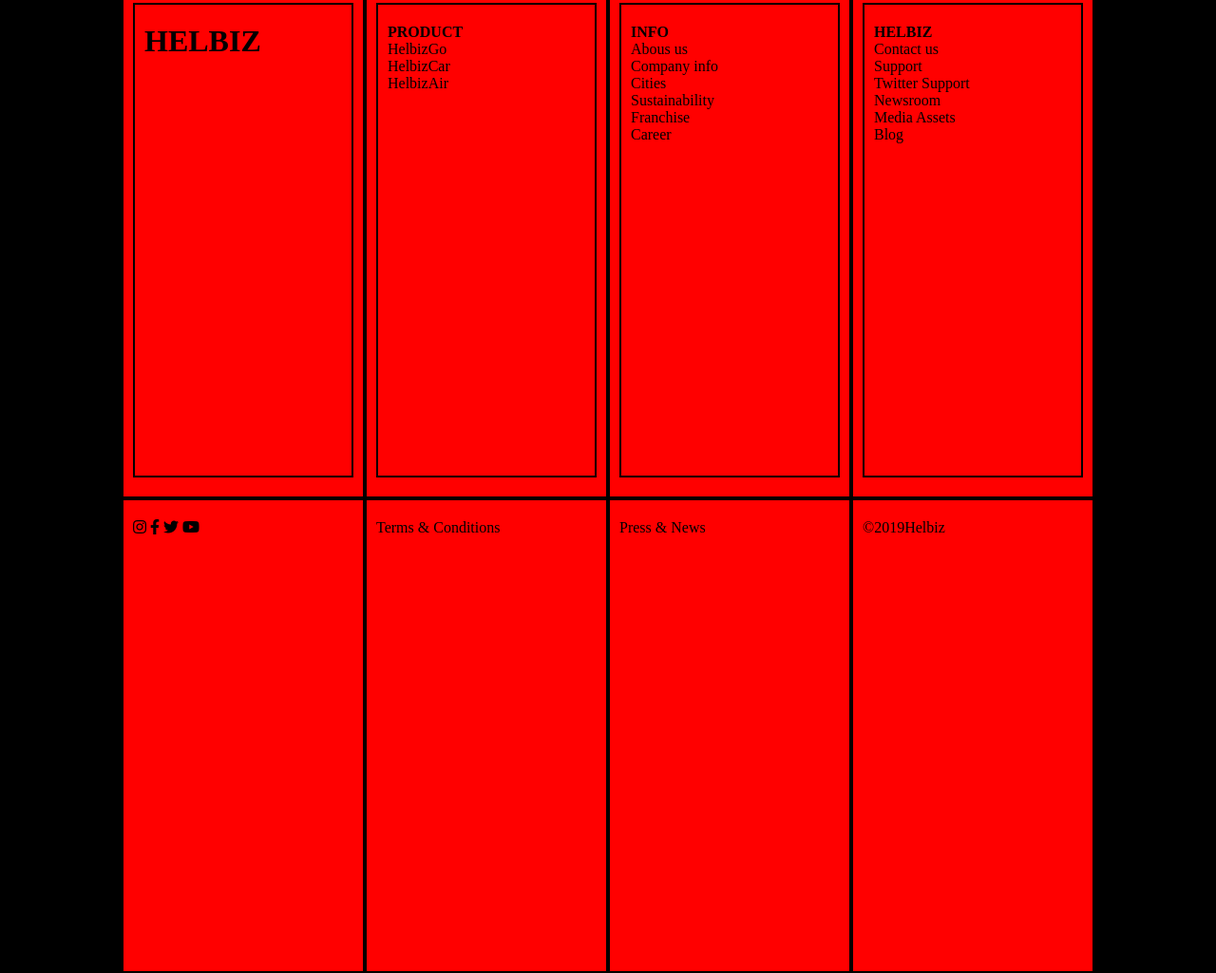
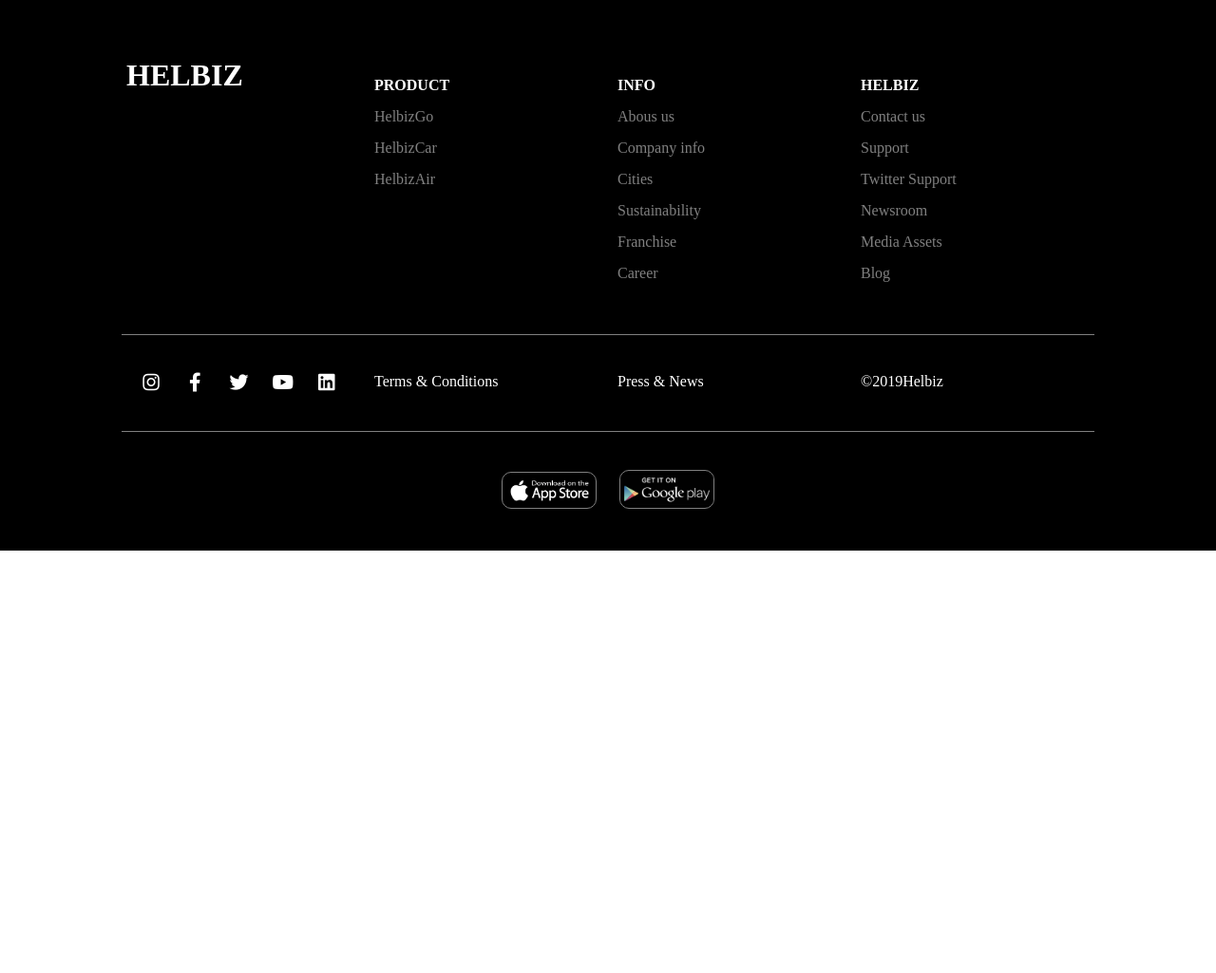
Before and after one commit to manuelbosi/html-css-helbiz, a plain HTML site: page index.html in a window 1280 px wide. Shown: the part 3295-4320 px from the top of the page at 95% size. After the commit the page ends 3875 px from the top, so only its background shows below. Drawn offline with Linux system fonts and the light colour scheme.

Commit message:
Footer completato

```diff
--- a/css/style.css
+++ b/css/style.css
@@ -258,14 +258,45 @@ header {
 
 /*  FOOTER */
 footer {
-
-  /* debug */
   background-color: black;
-  min-height: 800px;
+}
+footer .row:first-child {
+  padding-top: 60px;
+}
+footer a,
+footer h1,
+footer h4 {
+  color: white;
 }
 footer .row div {
-  padding: 20px 10px;
-  min-height: 500px;
-  border: 2px solid black;
-  background-color: red;
+  padding: 20px 5px;
 }
+footer .txt.logo {
+  padding: 0;
+  margin: 0;
+}
+footer > .row ul li {
+  margin: 15px 0;
+}
+footer > .row ul li a{
+  color: grey;
+}
+footer #social .txt .fab{
+  width: calc((100% / 5) - 5px);
+  text-align: center;
+  font-size: 20px;
+}
+footer .row:last-child {
+  text-align: center;
+}
+footer .row:nth-child(2) {
+  border-top: 1px solid grey;
+  border-bottom: 1px solid grey;
+
+}
+footer .txt a img {
+  max-width: 10%;
+  border: 1px solid grey;
+  border-radius: 10px;
+  margin: 0 10px;
+}
--- a/index.html
+++ b/index.html
@@ -172,13 +172,13 @@
     <footer class="center-10">
       <div class="row">
 
-        <div class="col-lg-3">
-          <div class="txt">
+        <div class="col-xs-12 col-md-12 col-lg-3">
+          <div class="txt logo">
             <h1>HELBIZ</h1>
           </div>
         </div>
 
-        <div class="col-lg-3">
+        <div class="col-xs-12 col-md-6 col-lg-3">
           <div class="txt">
             <h4>PRODUCT</h4>
             <ul>
@@ -189,7 +189,7 @@
           </div>
         </div>
 
-        <div class="col-lg-3">
+        <div class="col-xs-12 col-md-6 col-lg-3">
           <div class="txt">
             <h4>INFO</h4>
             <ul>
@@ -203,7 +203,7 @@
           </div>
         </div>
 
-        <div class="col-lg-3">
+        <div class="col-xs-12 col-md-12 col-lg-3">
           <div class="txt">
             <h4>HELBIZ</h4>
             <ul>
@@ -220,20 +220,43 @@
 
       </div>
       <div class="row">
-        <div class="col-lg-3">
+
+        <div id="social" class="col-xs-12 col-md-6 col-lg-3">
+          <div class="txt">
             <a href="#"> <i class="fab fa-instagram"></i> </a>
             <a href="#"> <i class="fab fa-facebook-f"></i> </a>
             <a href="#"> <i class="fab fa-twitter"></i> </a>
             <a href="#"> <i class="fab fa-youtube"></i> </a>
+            <a href="#"> <i class="fab fa-linkedin"></i> </a>
+
+          </div>
         </div>
-        <div class="col-lg-3">
-          <a href="#">Terms & Conditions </a>
+
+        <div class="col-xs-12 col-md-6 col-lg-3">
+          <div class="txt">
+            <a href="#">Terms & Conditions </a>
+          </div>
         </div>
-        <div class="col-lg-3">
-          <a href="#">Press & News </a>
+
+        <div class="col-xs-12 col-md-6 col-lg-3">
+          <div class="txt">
+            <a href="#">Press & News </a>
+          </div>
         </div>
-        <div class="col-lg-3">
-          <a href="#">&copy;2019Helbiz</a>
+
+        <div class="col-xs-12 col-md-6 col-lg-3">
+          <div class="txt">
+            <a href="#">&copy;2019Helbiz </a>
+          </div>
+        </div>
+      </div>
+
+      <div class="row">
+        <div class="col-xs-12 col-md-12 col-lg-12">
+          <div class="txt">
+            <a href="#"><img src="img/apple.png" alt="app-store"></a>
+            <a href="#"><img src="img/google.png" alt="google-play"></a>
+          </div>
         </div>
       </div>
 
```
